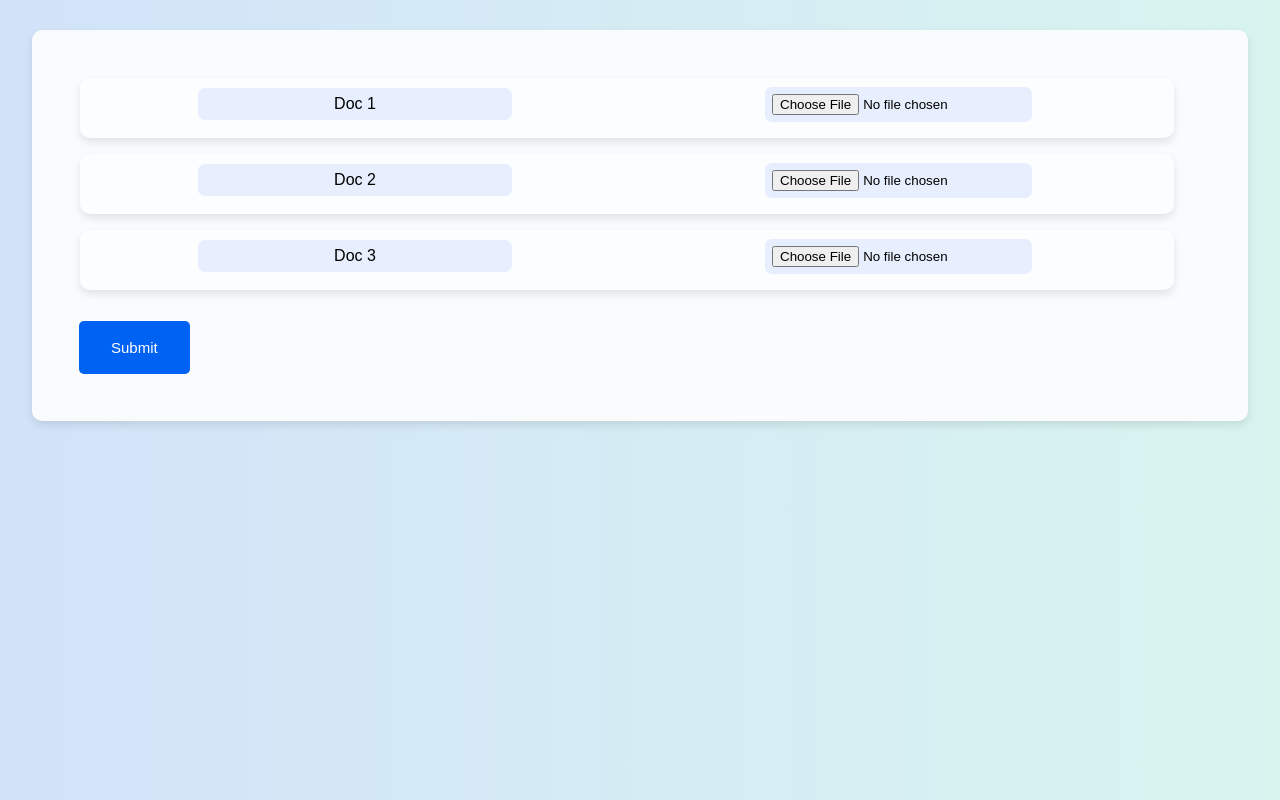
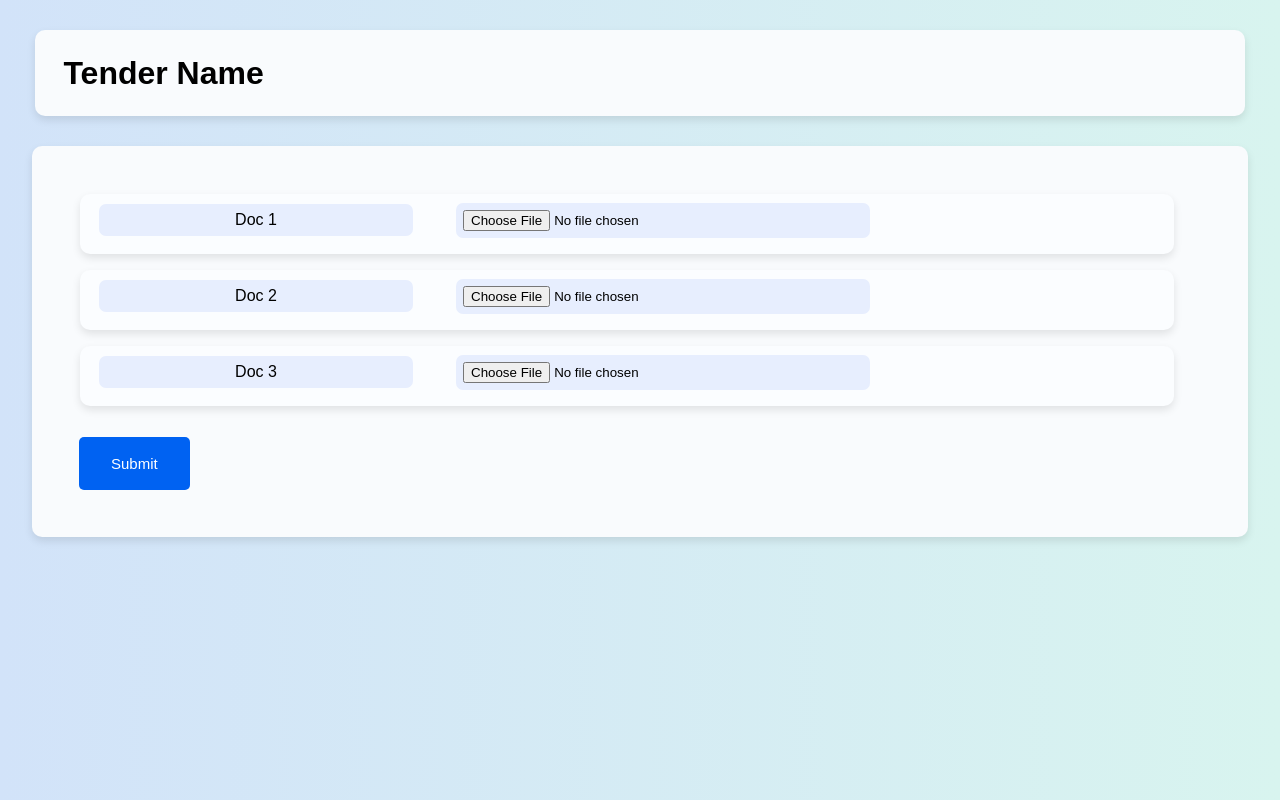
Before and after one commit to AP167/Docudeck-frontend, a React (Create React App) app: page /upload-documents in a window 1280 px wide. Built offline with nearby package versions, Linux system fonts and the light colour scheme.

Commit message:
added some more css

```diff
--- a/src/components/DisplayRules.js
+++ b/src/components/DisplayRules.js
@@ -28,8 +28,6 @@ const DisplayRules = () => {
   const ministryList = ['Ministry of Finance', 'Ministry of Coal', 'Ministry of Power'];
 
   const pdfFile = "http://africau.edu/images/default/sample.pdf"
-
-
 
   const handleSearch = async () => {
     const searchParams = {
@@ -109,7 +107,7 @@ const DisplayRules = () => {
       <div className='search-filter-container'>
         <div className="docno-container filter-container">
           <label>
-            <span>Circular/Memo/Notice number : </span>
+            <span className='a'>Circular/Memo/Notice number : </span>
             <input
               type="text"
               placeholder=""
@@ -162,7 +160,7 @@ const DisplayRules = () => {
         <div className="department-container filter-container">
           <label>
             Department :
-            <select value={department} onChange={(e) => setDepartment(e.target.value)}>
+            <select value={department} onChange={(e) => setDepartment(e.target.value)}className='inp'>
               <option value="">Select a department</option>
               {deptList.map((dept) => (
                   <option key={dept} value={dept}>
@@ -175,7 +173,7 @@ const DisplayRules = () => {
         <div className="ministry-container filter-container">
           <label>
             Ministry :
-            <select value={ministry} onChange={(e) => setMinistry(e.target.value)}>
+            <select value={ministry} onChange={(e) => setMinistry(e.target.value)} className='inp'>
               <option value="">Select a Ministry</option>
               {ministryList.map((dept) => (
                   <option key={dept} value={dept}>
@@ -193,7 +191,7 @@ const DisplayRules = () => {
     <div className='results-container card'>
       {selectedDocument === null ? (
           <div>
-            <div className='search-res-msg'>
+            <div className='search-res-msg' style={{ display: searchResults.length === 0 ? 'block' : 'none' }}>
               {searchResults.length === 0 ? "No Search Results" : "Search Results"}
             </div>
             <ul>
@@ -210,9 +208,11 @@ const DisplayRules = () => {
           </div>
         ) : (
           <div>
-            <a href="#!" onClick={handleBackToResults}>Back to Results</a>
-            <a className='download' href={downloadUrl} download={`document_${selectedDocument + 1}.pdf`}> Download </a>
+            <a href="#!" onClick={handleBackToResults} className='tertiary-btn back-to-reults'>Back to Results</a>
+            <br /> <br />
             <h2>{documents[selectedDocument].title}</h2>
+            <br /> <br />
+            <a className='secondary-btn download' href={downloadUrl} download={`document_${selectedDocument + 1}.pdf`}> Download </a>
             {/* <a href={URL.createObjectURL(documents[selectedDocument].url)} target="_blank" >
               View Uploaded PDF
             </a> */}
--- a/src/components/UploadDocuments.js
+++ b/src/components/UploadDocuments.js
@@ -65,7 +65,12 @@ function UploadDocument() {
 
   return (
       <form onSubmit={handleSubmit}>
-        <div className="dashboard-body body-container">
+        <div className="dashboard-body tender-show ">
+          <span className="tname">
+             <h1>Tender Name</h1>
+          </span>
+        </div>
+        <div className="dashboard-body tender-show">
           <div className="card tdb-card">
               {requiredDocs.map((docName) => (
                 <div className='tender-card ' key={docName}>
--- a/src/components/styles/DisplayRules.css
+++ b/src/components/styles/DisplayRules.css
@@ -58,6 +58,7 @@
     outline: none;
 }
 
+
 #search-icon{
     color: royalblue;
     padding-left: 5px;
@@ -99,10 +100,11 @@
 
 .search-res-msg{
     height: 20px;
-    width: 100%;
+    width: 95%;
     background-color: #ddd;
     padding: 40px;
-    margin: 40px 0 40px -20px;
+    margin: 40px 0 40px -10px;
+    border-radius: 12px;
 }
 
 
@@ -118,5 +120,20 @@
 }
 
 .download{
-    margin: 10px;
+    margin: -7px 10px;
+    padding: 10px 15px;
+    font-size: 15px;
+    text-decoration: none;
 }
+
+.back-to-reults{
+    padding: 10px;
+    font-size: 15px;
+    text-decoration: none;
+}
+
+.search-filter-container input,
+.inp{
+    border: 1px solid #d5e7ff;
+    border-radius: 5px;
+}
--- a/src/components/styles/UploadDocuments.css
+++ b/src/components/styles/UploadDocuments.css
@@ -7,13 +7,12 @@
     background-color: #023e99;
 }
 .names{
-    /* float: left; */
+    float: left;
     display: inline;
     justify-content: center;
     text-align: center;
     padding: 7px;
     margin: 3px;
-    margin-left: 102px;
     background-color: #e7eefe;
     color: black;
     margin-top: -6px;
@@ -27,10 +26,10 @@
     text-align: center;
     padding: 7px;
     margin-top: -7px;
-    margin-left: 250px;
+    margin-left: 40px;
     background-color: #e7eefe;
     width: auto;
-    min-width: 200px;
+    min-width: 400px;
     border-radius: 7px;
 }
 
@@ -41,3 +40,25 @@
     justify-content: center;
     margin: 1rem auto;
 }
+.tender-show{
+    min-height: 5vh;
+    margin-bottom: -40px;
+    padding: 0px;
+    display: flex;
+    flex-direction: column;
+    align-items: center;
+    background: linear-gradient(90deg, rgba(210,227,249,1) 0%, rgba(216,244,239,1) 100%)
+}
+.tname{
+    background-color: #f9fbfd;
+    padding: 0.2rem;
+    margin-top: 30px;
+    margin-bottom: 40px;
+    border-radius: 10px;
+    width: 94vw;
+    box-shadow: 0 4px 8px rgba(0, 0, 0, 0.1);
+
+}
+.tname h1{
+    margin-left: 25px;
+}
```
